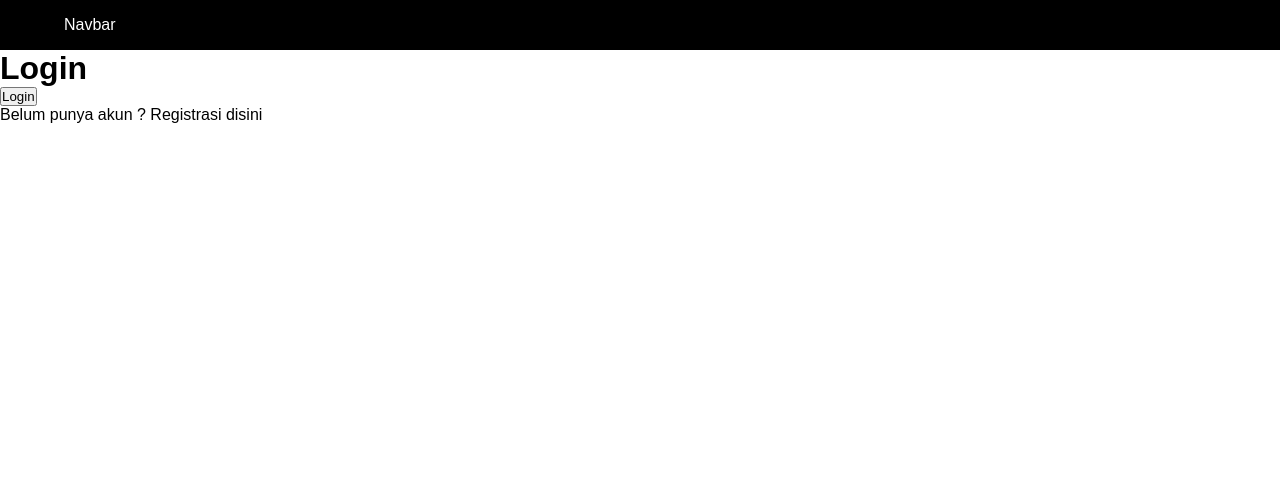
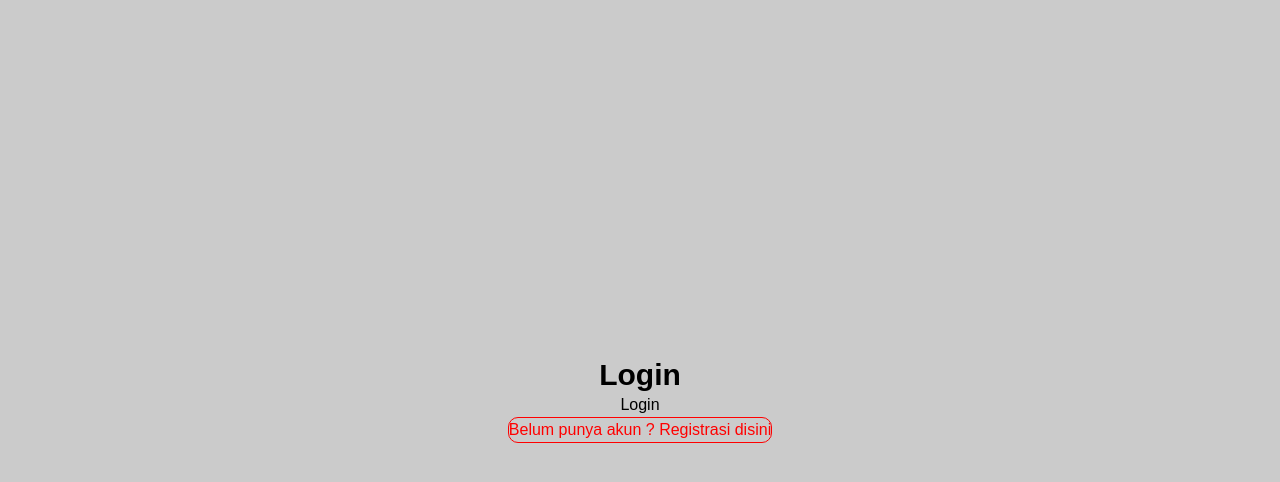
Before and after one commit to Muhless/next-js-pages-router, a Next.js app: page /auth/login in a window 1280 px wide. Shown: the top 482 px of the page. Built offline with nearby package versions, Linux system fonts and the light colour scheme.

Commit message:
eps 4: styling

```diff
--- a/package.json
+++ b/package.json
@@ -18,5 +18,11 @@
     "react": "18.2.0",
     "react-dom": "18.2.0",
     "typescript": "5.3.3"
+  },
+  "devDependencies": {
+    "autoprefixer": "^10.4.17",
+    "postcss": "^8.4.35",
+    "sass": "^1.70.0",
+    "tailwindcss": "^3.4.1"
   }
 }
--- /dev/null
+++ b/postcss.config.js
@@ -0,0 +1,6 @@
+module.exports = {
+  plugins: {
+    tailwindcss: {},
+    autoprefixer: {},
+  },
+}
--- a/src/pages/auth/login.tsx
+++ b/src/pages/auth/login.tsx
@@ -1,17 +1,10 @@
-import Link from "next/link"
-import { useRouter } from "next/router"
+import LoginViews from "@/views/Auth/Login/login"
 
 const LoginPage = () => {
-    const { push } = useRouter();
-    const handlerLogin = () => {
-        push('/product')
-    }
     return (
-        <div>
-            <h1>Login</h1>
-            <button onClick={handlerLogin}>Login</button>
-            <p>Belum punya akun ? Registrasi <Link href={'/auth/register'}>disini</Link></p>
-        </div>
+        <>
+            <LoginViews />
+        </>
     )
 }
 
--- a/src/pages/components/layouts/AppShell/index.tsx
+++ b/src/pages/components/layouts/AppShell/index.tsx
@@ -1,14 +1,19 @@
+import { useRouter } from "next/router";
 import Navbar from "../Navbar"
 
 type AppShellProps = {
     children: React.ReactNode;
 }
 
+const disableNavbar = ["/auth/login", '/auth/register'];
+
+
 const AppShell = (props: AppShellProps) => {
     const { children } = props;
+    const { pathname } = useRouter();
     return (
         <main>
-            <Navbar />
+            {!disableNavbar.includes(pathname) && <Navbar />}
             {children}
         </main>
     )
--- /dev/null
+++ b/src/pages/components/layouts/Navbar/Navbar.module.css
@@ -0,0 +1,9 @@
+.navbar {
+    display: flex;
+    width: 100%;
+    height: 50px;
+    background-color: #000;
+    color: #fff;
+    align-items: center;
+    padding: 0 5%;
+}
--- a/src/pages/components/layouts/Navbar/index.tsx
+++ b/src/pages/components/layouts/Navbar/index.tsx
@@ -1,7 +1,9 @@
+import styles from './Navbar.module.css'
+
 const Navbar = () => {
     return (
-        <div className="navbar">
-            <div>Navbar</div>
+        <div className={styles.navbar}>
+            <div className='big'>Navbar</div>
         </div>
     )
 }
--- /dev/null
+++ b/src/styles/colors.scss
@@ -0,0 +1,3 @@
+$schema: (
+  primary: #cbcbcb,
+);
--- a/src/styles/globals.css
+++ b/src/styles/globals.css
@@ -1,3 +1,7 @@
+@tailwind base;
+@tailwind components;
+@tailwind utilities;
+
 * {
   box-sizing: border-box;
   padding: 0;
@@ -16,12 +20,6 @@ a {
   text-decoration: none;
 }
 
-.navbar {
-  display: flex;
-  width: 100%;
-  height: 50px;
-  background-color: #000;
-  color: #fff;
-  align-items: center;
-  padding: 0 5%;
+.big {
+  font-size: 3rem;
 }
--- /dev/null
+++ b/src/views/Auth/Login/Login.module.scss
@@ -0,0 +1,10 @@
+@import "@/styles/colors.scss";
+
+.login {
+  display: flex;
+  flex-direction: column;
+  justify-content: center;
+  align-items: center;
+  height: 100vh;
+  background-color: map-get($map: $schema, $key: primary);
+}
--- /dev/null
+++ b/src/views/Auth/Login/login.tsx
@@ -0,0 +1,20 @@
+import Link from "next/link"
+import styles from "./Login.module.scss";
+import { useRouter } from "next/router";
+
+const LoginViews = () => {
+    const { push } = useRouter();
+    const handleLogin = () => {
+        push('/product')
+    }
+
+    return (
+        <div className={styles.login}>
+            <h1 className="text-3xl font-bold">Login</h1>
+            <button onClick={() => handleLogin()}>Login</button>
+            <p style={{ color: "red", border: "1px solid red", borderRadius: "10px" }}>Belum punya akun ? Registrasi <Link href={'/auth/register'}>disini</Link></p>
+        </div>
+    )
+}
+
+export default LoginViews
--- /dev/null
+++ b/tailwind.config.js
@@ -0,0 +1,15 @@
+/** @type {import('tailwindcss').Config} */
+module.exports = {
+  content: [
+    "./app/**/*.{js,ts,jsx,tsx,mdx}", // Note the addition of the `app` directory.
+    "./pages/**/*.{js,ts,jsx,tsx,mdx}",
+    "./components/**/*.{js,ts,jsx,tsx,mdx}",
+
+    // Or if using `src` directory:
+    "./src/**/*.{js,ts,jsx,tsx,mdx}",
+  ],
+  theme: {
+    extend: {},
+  },
+  plugins: [],
+};
```
Also changed, not shown: src/views/Product/index.tsx (added), 1 other file (tests, documents, lock files or other folders).
